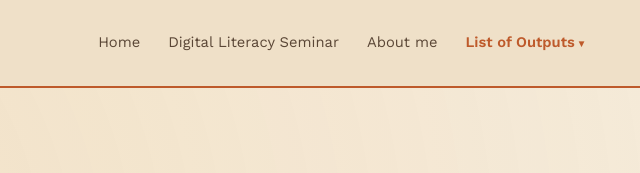
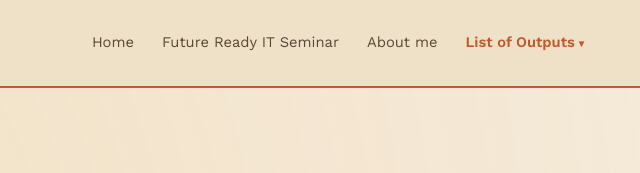
Before and after one commit to EmersonJay/Emer, a plain HTML site: page cloud-computing-devops-and-modernization.html in a window 1280 px wide. Shown: the top 173 px of the page, 520-1160 px from the left. Drawn offline with nearby package versions, Linux system fonts and the light colour scheme; a web font is replaced by a local one.

Commit message:
Update cloud-computing-devops-and-modernization.html

```diff
--- a/cloud-computing-devops-and-modernization.html
+++ b/cloud-computing-devops-and-modernization.html
@@ -64,7 +64,7 @@
 <header class="site-header">
     <div class="site-header-inner">
       <a class="brand" href="about-me.html"><span class="brand-logo"><img src="profile.jpg" alt="Emerson Jay Ricarte"></span><span class="brand-name">Emerson Jay Ricarte</span></a>
-      <nav class="site-nav"><ul><li class=""><a href="index.html">Home</a></li><li class=""><a href="digital-literacy-seminar.html">Digital Literacy Seminar</a></li><li class=""><a href="about-me.html">About me</a></li><li class="has-sub current"><a href="list-of-outputs.html">List of Outputs</a><ul class="sub-nav"><li class=""><a href="emerging-trends-and-innovations-in-it.html">Emerging Trends and Innovations in IT</a></li><li class=""><a href="cyber-security-and-ethical-issues.html">Cyber Security and Ethical Issues</a></li><li class=""><a href="data-analytics-and-artificial-intelligence.html">Data Analytics and Artificial Intelligence</a></li><li class="current"><a href="cloud-computing-devops-and-modernization.html">Cloud Computing, DevOps, and Modernization</a></li><li class=""><a href="tech-entrepreneurship-and-startups-in-the-it-industry.html">Tech Entrepreneurship and Startups in the IT Industry</a></li></ul></li></ul></nav>
+      <nav class="site-nav"><ul><li class=""><a href="index.html">Home</a></li><li class=""><a href="future-ready-it-seminar.html">Future Ready IT Seminar</a></li><li class=""><a href="about-me.html">About me</a></li><li class="has-sub current"><a href="list-of-outputs.html">List of Outputs</a><ul class="sub-nav"><li class=""><a href="emerging-trends-and-innovations-in-it.html">Emerging Trends and Innovations in IT</a></li><li class=""><a href="cyber-security-and-ethical-issues.html">Cyber Security and Ethical Issues</a></li><li class=""><a href="data-analytics-and-artificial-intelligence.html">Data Analytics and Artificial Intelligence</a></li><li class="current"><a href="cloud-computing-devops-and-modernization.html">Cloud Computing, DevOps, and Modernization</a></li><li class=""><a href="tech-entrepreneurship-and-startups-in-the-it-industry.html">Tech Entrepreneurship and Startups in the IT Industry</a></li></ul></li></ul></nav>
     </div>
   </header>
 
```
